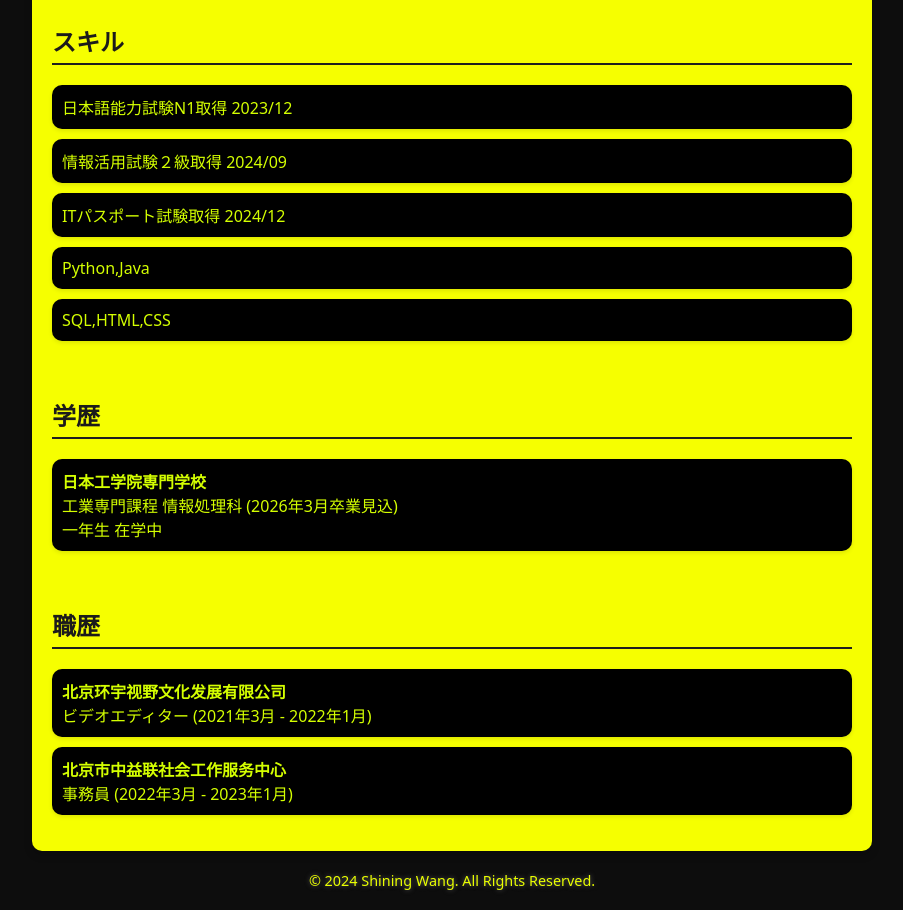
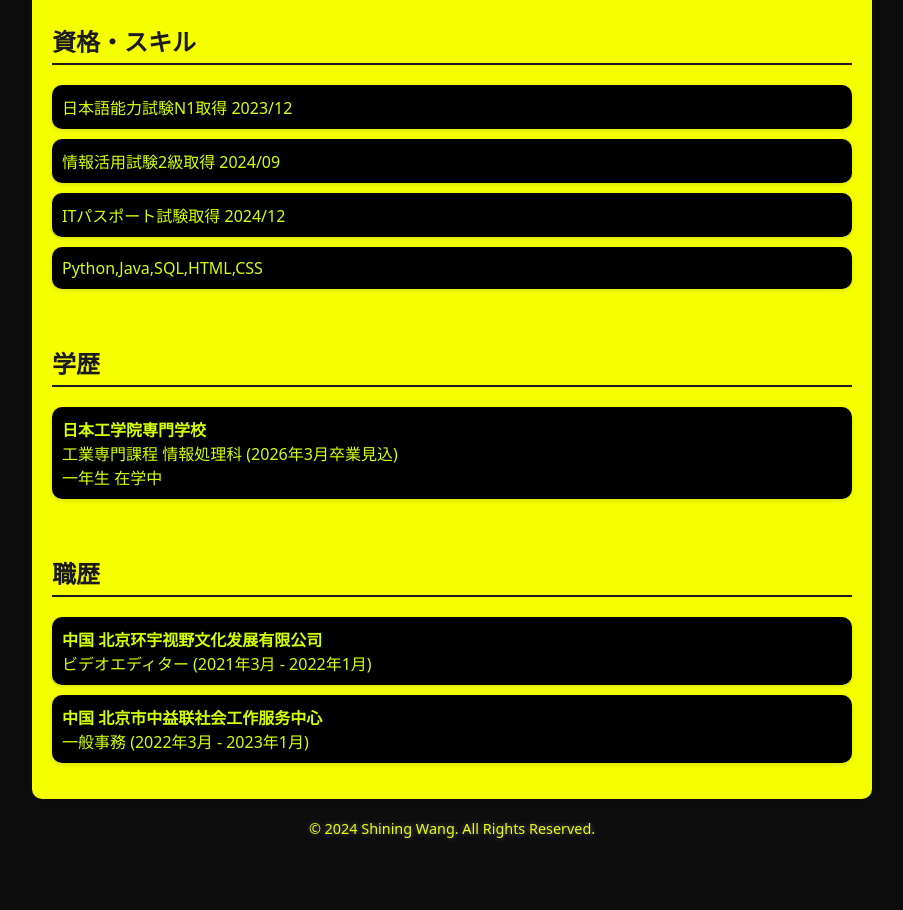
Before and after one commit to silvia521wsn/silvia521wsn.github.io, a plain HTML site: page Profile/index.html in a window 1280 px wide. Shown: the part 521-1431 px from the top of the page, without its empty margins (188-1091 px from the left). After the commit the page ends 1379 px from the top, so only its background shows below. Drawn offline with Linux system fonts and the light colour scheme.

Commit message:
profile changes

```diff
--- a/Profile/index.html
+++ b/Profile/index.html
@@ -21,13 +21,12 @@
             <a href="genshinassistant/index.html" target="_blank">✦原神アシスタント✦</a>
         </div>
         <div class="section">
-            <h2>スキル</h2>
+            <h2>資格・スキル</h2>
             <ul>
                 <li>日本語能力試験N1取得 2023/12</li>
-                <li>情報活用試験２級取得 2024/09</li>
+                <li>情報活用試験2級取得 2024/09</li>
                 <li>ITパスポート試験取得 2024/12</li>
-                <li>Python,Java</li>
-                <li>SQL,HTML,CSS</li>
+                <li>Python,Java,SQL,HTML,CSS</li>
             </ul>
         </div>
 
@@ -46,12 +45,12 @@
             <h2>職歴</h2>
             <ul>
                 <li>
-                    <strong>北京环宇视野文化发展有限公司</strong><br>
+                    <strong>中国 北京环宇视野文化发展有限公司</strong><br>
                     ビデオエディター (2021年3月 - 2022年1月)<br>
                 </li>
                 <li>
-                    <strong>北京市中益联社会工作服务中心</strong><br>
-                    事務員 (2022年3月 - 2023年1月)<br>
+                    <strong>中国 北京市中益联社会工作服务中心</strong><br>
+                    一般事務 (2022年3月 - 2023年1月)<br>
                 </li>
             </ul>
         </div>
```
